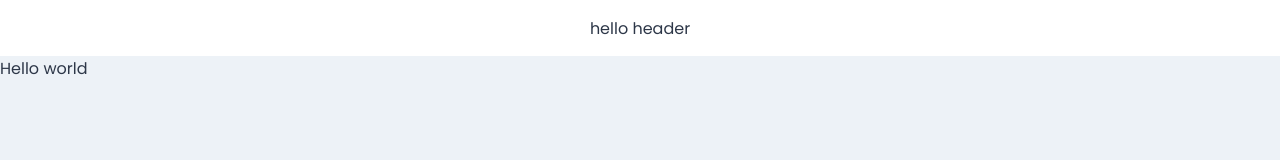
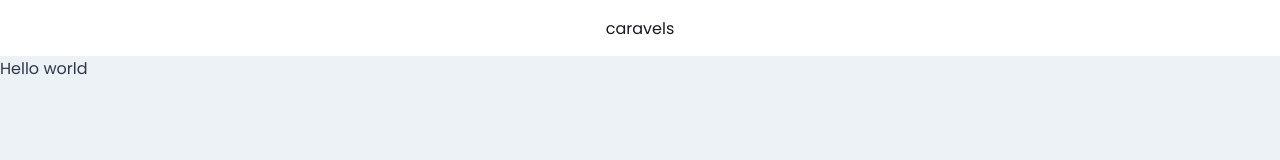
Before and after one commit to eddyzera/caravels, a Next.js app: page / in a window 1280 px wide. Shown: the top 160 px of the page. Built offline with nearby package versions, Linux system fonts and the light colour scheme.

Commit message:
[refactor]: create component Header and keep in component Layout

```diff
--- /dev/null
+++ b/src/components/patterns/header/index.tsx
@@ -0,0 +1,19 @@
+import { Container } from '../../container/styled'
+import { HeadingOne } from '../../typography/heading/styled'
+import { Header as StyleHeader } from './style'
+
+interface HeaderProps {
+  title?: string
+}
+
+export const Header = ({ title = 'caravels' }: HeaderProps) => {
+  return (
+    <StyleHeader>
+      <Container>
+        <HeadingOne>
+          { title }
+        </HeadingOne>
+      </Container>
+    </StyleHeader>
+  )
+}
--- a/src/layout/index.tsx
+++ b/src/layout/index.tsx
@@ -1,12 +1,7 @@
-import { Container } from "../components/container/styled"
-import { Header } from "../components/header/style"
+import { Header } from "../components/patterns/header"
 
 export const Layout = () => {
   return (
-    <Header>
-      <Container>
-        hello header
-      </Container>
-    </Header>
+    <Header />
   )
 }
```
Also changed, not shown: src/components/patterns/header/style.ts (renamed from src/components/header/style.ts).
